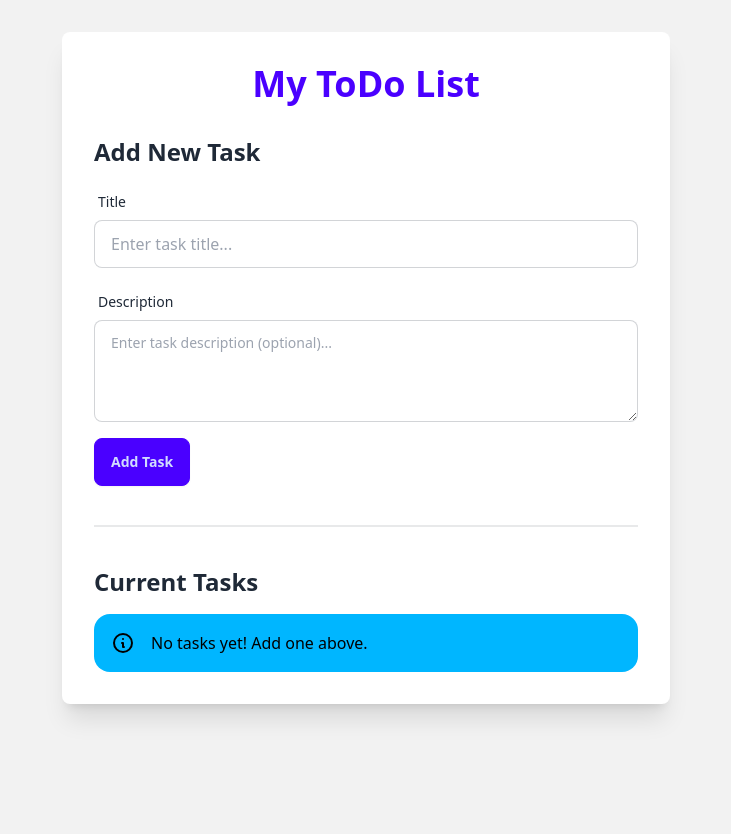
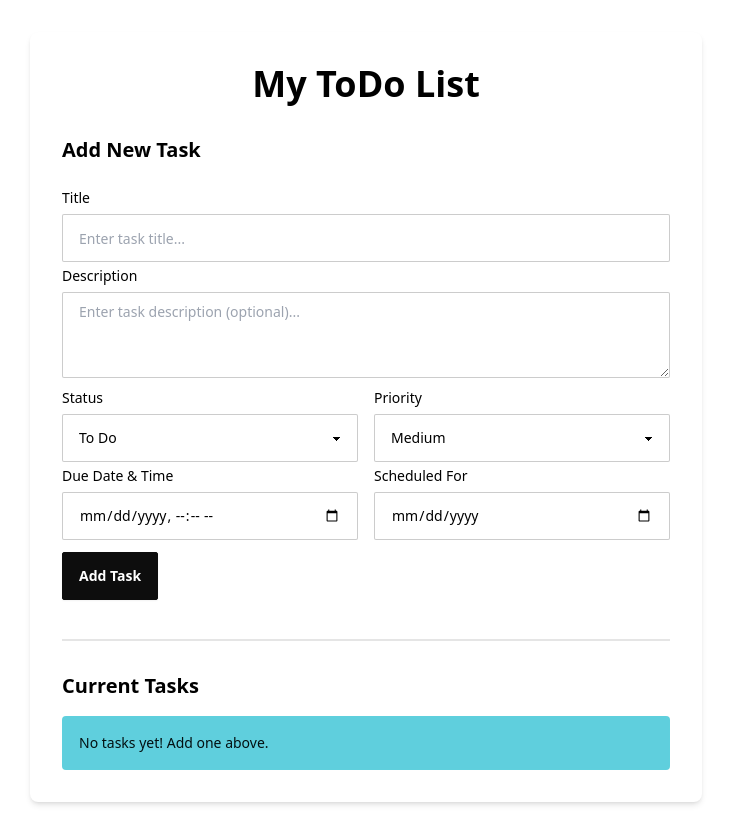
Before and after one commit to andrew-anter/TaskMaster, a Django app: page /todo/ in a window 1280 px wide. Shown: the whole page, without its empty margins (274-1005 px from the left). Before the commit the page ends 719 px from the top, so only its background shows below. Run offline with Django 5.2, Linux system fonts and the light colour scheme; data that the repository does not hold is empty; some libraries are stand-ins or nearby versions.

Commit message:
updated the todo item to have more fields to represent a task with status, priority and schedule

```diff
--- a/todo/forms.py
+++ b/todo/forms.py
@@ -1,25 +1,73 @@
 from django import forms
 from .models import TodoItem
+
+
+# Custom widgets for better date/time input experience
+class DateInput(forms.DateInput):
+    input_type = "date"
+
+
+class DateTimeInput(forms.DateTimeInput):
+    input_type = "datetime-local"
 
 
 class TodoItemForm(forms.ModelForm):
     class Meta:
         model = TodoItem
-        fields = ["title", "description"]
+        fields = [
+            "title",
+            "description",
+            "status",
+            "priority",
+            "due_date",
+            "scheduled_date",
+        ]
         widgets = {
             "title": forms.TextInput(
                 attrs={
                     "placeholder": "Enter task title...",
-                    "class": "input input-bordered w-full",  # DaisyUI input class
+                    "class": "input input-bordered w-full text-sm",
                     "aria-label": "Task Title",
                 }
             ),
             "description": forms.Textarea(
                 attrs={
                     "placeholder": "Enter task description (optional)...",
-                    "class": "textarea textarea-bordered w-full",  # DaisyUI textarea class
+                    "class": "textarea textarea-bordered w-full text-sm leading-relaxed",
                     "rows": 3,
                     "aria-label": "Task Description",
                 }
             ),
+            "due_date": DateTimeInput(
+                attrs={
+                    "class": "input input-bordered w-full text-sm",
+                    "aria-label": "Due Date",
+                }
+            ),
+            "scheduled_date": DateInput(
+                attrs={
+                    "class": "input input-bordered w-full text-sm",
+                    "aria-label": "Scheduled Date",
+                }
+            ),
+            "status": forms.Select(
+                attrs={
+                    "class": "select select-bordered w-full text-sm",
+                    "aria-label": "Status",
+                }
+            ),
+            "priority": forms.Select(
+                attrs={
+                    "class": "select select-bordered w-full text-sm",
+                    "aria-label": "Priority",
+                }
+            ),
         }
+        labels = {
+            "title": "Title",
+            "description": "Description",
+            "due_date": "Due Date & Time",
+            "scheduled_date": "Scheduled For",
+            "status": "Status",
+            "priority": "Priority",
+        }
--- a/todo/templates/todo/todo_list.html
+++ b/todo/templates/todo/todo_list.html
@@ -1,43 +1,28 @@
 {% load static %}
 <!DOCTYPE html>
-<html lang="en" data-theme="light">
+<html lang="en" data-theme="lofi">
 <head>
     <meta charset="UTF-8">
     <meta name="viewport" content="width=device-width, initial-scale=1.0">
-    <title>{{ page_title|default:"To-Do App" }}</title>
+    <title>{{ page_title|default:"Modern To-Do App" }}</title>
     <link href="https://cdn.jsdelivr.net/npm/daisyui@4.11.1/dist/full.min.css" rel="stylesheet" type="text/css" />
     <script src="https://cdn.tailwindcss.com"></script>
-    <style>
-      /* Optional: Small custom tweaks if needed, but try to use DaisyUI/Tailwind utilities first */
-      body {
-        min-height: 100vh;
-      }
-    </style>
 </head>
-<body class="bg-base-200">
-    <div class="container mx-auto p-4 md:p-8 max-w-2xl">
-        <div class="bg-base-100 p-6 md:p-8 rounded-lg shadow-xl">
-            <h1 class="text-3xl md:text-4xl font-bold text-center mb-8 text-primary">{{ page_title|default:"To-Do App" }}</h1>
+<body class="flex items-center justify-center py-8">
+    <div class="w-full max-w-2xl p-4 md:p-0">
+        <div class="bg-base-100 p-6 md:p-8 rounded-lg shadow-md" style="border: 1px solid hsl(var(--border-color));">
+            <h1 class="text-3xl md:text-4xl font-bold text-center mb-8" style="color: hsl(var(--bc));">
+                {{ page_title|default:"Modern To-Do App" }}
+            </h1>
 
             {% if messages %}
-            <div role="alert" class="mb-6">
+            <div class="mb-6 space-y-3">
                 {% for message in messages %}
-                <div class="alert
+                <div role="alert" class="alert
                             {% if message.tags == 'success' %} alert-success
                             {% elif message.tags == 'error' %} alert-error
                             {% elif message.tags == 'warning' %} alert-warning
-                            {% else %} alert-info {% endif %}
-                            shadow-lg">
-                    <svg xmlns="http://www.w3.org/2000/svg" class="stroke-current shrink-0 h-6 w-6" fill="none" viewBox="0 0 24 24">
-                        {% if message.tags == 'success' %}
-                        <path stroke-linecap="round" stroke-linejoin="round" stroke-width="2" d="M9 12l2 2 4-4m6 2a9 9 0 11-18 0 9 9 0 0118 0z" />
-                        {% elif message.tags == 'error' %}
-                        <path stroke-linecap="round" stroke-linejoin="round" stroke-width="2" d="M10 14l2-2m0 0l2-2m-2 2l-2-2m2 2l2 2m7-2a9 9 0 11-18 0 9 9 0 0118 0z" />
-                        {% elif message.tags == 'warning' %}
-                        <path stroke-linecap="round" stroke-linejoin="round" stroke-width="2" d="M12 9v2m0 4h.01m-6.938 4h13.856c1.54 0 2.502-1.667 1.732-3L13.732 4c-.77-1.333-2.694-1.333-3.464 0L3.34 16c-.77 1.333.192 3 1.732 3z" />
-                        {% else %} <path stroke-linecap="round" stroke-linejoin="round" stroke-width="2" d="M13 16h-1v-4h-1m1-4h.01M21 12a9 9 0 11-18 0 9 9 0 0118 0z" />
-                        {% endif %}
-                    </svg>
+                            {% else %} alert-info {% endif %}">
                     <span>{{ message }}</span>
                 </div>
                 {% endfor %}
@@ -45,68 +30,122 @@
             {% endif %}
 
             <div id="add-todo-form-container" class="mb-8">
-                <h2 class="text-2xl font-semibold mb-4">Add New Task</h2>
-                <form method="post" action="{% url 'add_todo' %}" class="space-y-4">
+                <h2 class="text-xl font-semibold mb-6" style="color: hsl(var(--bc) / 0.9 );">Add New Task</h2>
+                <form method="post" action="{% url 'add_todo' %}" class="space-y-1"> {# Reduced space-y for tighter groups #}
                     {% csrf_token %}
-                    <div class="form-control">
-                        <label class="label" for="{{ form.title.id_for_label }}">
-                            <span class="label-text">{{ form.title.label|default:"Task Title" }}</span>
+                    <div class="form-field-group">
+                        <label class="text-sm font-medium mb-1.5 block" for="{{ form.title.id_for_label }}">
+                            {{ form.title.label|default:"Title" }}
                         </label>
-                        {{ form.title.as_widget }} {# Renders the input field with its classes from forms.py #}
-                        {% if form.title.errors %}
-                            {% for error in form.title.errors %}
-                            <label class="label">
-                                <span class="label-text-alt text-error">{{ error }}</span>
+                        {{ form.title }} {# Uses widget classes from forms.py #}
+                        {% for error in form.title.errors %}
+                            <p class="text-xs mt-1">{{ error }}</p>
+                        {% endfor %}
+                    </div>
+
+                    <div class="form-field-group">
+                         <label class="text-sm font-medium mb-1.5 block" for="{{ form.description.id_for_label }}">
+                            {{ form.description.label|default:"Description" }}
+                        </label>
+                        {{ form.description }} {# Uses widget classes from forms.py #}
+                         {% for error in form.description.errors %}
+                            <p class="text-xs mt-1">{{ error }}</p>
+                        {% endfor %}
+                    </div>
+
+                    <div class="grid grid-cols-1 md:grid-cols-2 gap-4 mb-4"> {# Grouping new fields #}
+                        <div class="form-field-group">
+                            <label class="text-sm font-medium mb-1.5 block" for="{{ form.status.id_for_label }}">
+                                {{ form.status.label|default:"Status" }}
                             </label>
+                            {{ form.status }} {# Renders as select due to forms.py widget #}
+                            {% for error in form.status.errors %}
+                                <p class="text-xs mt-1">{{ error }}</p>
                             {% endfor %}
-                        {% endif %}
+                        </div>
+
+                        <div class="form-field-group">
+                            <label class="text-sm font-medium mb-1.5 block" for="{{ form.priority.id_for_label }}">
+                                {{ form.priority.label|default:"Priority" }}
+                            </label>
+                            {{ form.priority }} {# Renders as select #}
+                            {% for error in form.priority.errors %}
+                                <p class="text-xs mt-1">{{ error }}</p>
+                            {% endfor %}
+                        </div>
                     </div>
-                    <div class="form-control">
-                         <label class="label" for="{{ form.description.id_for_label }}">
-                            <span class="label-text">{{ form.description.label|default:"Description (Optional)" }}</span>
-                        </label>
-                        {{ form.description.as_widget }} {# Renders the textarea with its classes #}
-                         {% if form.description.errors %}
-                            {% for error in form.description.errors %}
-                             <label class="label">
-                                <span class="label-text-alt text-error">{{ error }}</span>
+
+                    <div class="grid grid-cols-1 md:grid-cols-2 gap-4 mb-4">
+                        <div class="form-field-group">
+                            <label class="text-sm font-medium mb-1.5 block" for="{{ form.due_date.id_for_label }}">
+                                {{ form.due_date.label|default:"Due Date & Time" }}
                             </label>
+                            {{ form.due_date }} {# Uses DateTimeInput widget #}
+                            {% for error in form.due_date.errors %}
+                                <p class="text-xs mt-1">{{ error }}</p>
                             {% endfor %}
-                        {% endif %}
+                        </div>
+
+                        <div class="form-field-group">
+                            <label class="text-sm font-medium mb-1.5 block" for="{{ form.scheduled_date.id_for_label }}">
+                                {{ form.scheduled_date.label|default:"Scheduled For" }}
+                            </label>
+                            {{ form.scheduled_date }} {# Uses DateInput widget #}
+                            {% for error in form.scheduled_date.errors %}
+                                <p class="text-xs mt-1">{{ error }}</p>
+                            {% endfor %}
+                        </div>
                     </div>
-                    <button type="submit" class="btn btn-primary w-full md:w-auto">Add Task</button>
+
+                    <div class="pt-2"> {# Added padding-top for button spacing #}
+                        <button type="submit" class="btn btn-primary w-full md:w-auto">Add Task</button>
+                    </div>
                 </form>
             </div>
 
-            <div class="divider"></div>
+            <div class="divider my-6" style="border-top-color: hsl(var(--border-color) / 0.5);"></div>
 
-            <div id="todo-list-container" class="mt-8">
-                <h2 class="text-2xl font-semibold mb-4">Current Tasks</h2>
+            <div id="todo-list-container" class="mt-6">
+                <h2 class="text-xl font-semibold mb-4" style="color: hsl(var(--bc) / 0.9 );">Current Tasks</h2>
                 {% if items %}
                 <div class="space-y-3">
                     {% for item in items %}
-                    <div class="card bg-base-100 border border-base-300 shadow hover:shadow-md transition-shadow duration-200" id="todo-item-{{ item.id }}">
-                        <div class="card-body p-4 flex flex-row justify-between items-center">
-                            <div class="item-content {% if item.completed %}line-through text-opacity-60{% endif %}">
-                                <h3 class="card-title text-lg">{{ item.title }}</h3>
+                    <div class="card bg-transparent p-0 shadow-none hover:bg-base-200/30 transition-colors duration-150" id="todo-item-{{ item.id }}" style="border: 1px solid hsl(var(--border-color)); border-radius: var(--rounded-box);">
+                        <div class="p-4 flex flex-col md:flex-row justify-between md:items-center">
+                            <div class="item-content flex-grow {% if item.status == item.Status.COMPLETED %}opacity-60{% endif %} mb-3 md:mb-0">
+                                <h3 class="font-semibold text-md {% if item.status == item.Status.COMPLETED %}line-through{% endif %}" style="color: hsl(var(--bc));">
+                                    {{ item.title }}
+                                </h3>
                                 {% if item.description %}
-                                    <p class="text-sm text-base-content text-opacity-70 mt-1">{{ item.description|linebreaksbr }}</p>
+                                    <p class="text-sm mt-1" style="color: hsl(var(--bc) / 0.7);">{{ item.description|linebreaksbr }}</p>
                                 {% endif %}
-                                <p class="text-xs text-base-content text-opacity-50 mt-1">
-                                    Created: {{ item.created_at|date:"H:i d-m-Y" }}
-                                    {% if item.completed %}(Completed: {{ item.completed|date:"H:i d-m-Y" }}){% endif %}
-                                </p>
+
+                                <div class="text-xs mt-2 space-y-0.5" style="color: hsl(var(--bc) / 0.6);">
+                                    <p><span class="font-medium" style="color: hsl(var(--bc) / 0.75);">Status:</span> {{ item.get_status_display }}</p>
+                                    <p><span class="font-medium" style="color: hsl(var(--bc) / 0.75);">Priority:</span> {{ item.get_priority_display }}</p>
+                                    {% if item.due_date %}
+                                        <p><span class="font-medium" style="color: hsl(var(--bc) / 0.75);">Due:</span> {{ item.due_date|date:"M d, Y H:i" }}</p>
+                                    {% endif %}
+                                    {% if item.scheduled_date %}
+                                        <p><span class="font-medium" style="color: hsl(var(--bc) / 0.75);">Scheduled:</span> {{ item.scheduled_date|date:"M d, Y" }}</p>
+                                    {% endif %}
+                                    <p><span class="font-medium" style="color: hsl(var(--bc) / 0.75);">Created:</span> {{ item.created_at|date:"M d, Y H:i" }}</p>
+                                    <p><span class="font-medium" style="color: hsl(var(--bc) / 0.75);">Modified:</span> {{ item.modified_at|date:"M d, Y H:i" }}</p>
+                                </div>
                             </div>
-                            <div class="card-actions justify-end items-center space-x-2 shrink-0 ml-2">
-                                <form method="post" action="{% url 'toggle_todo' item.id %}" class="inline-block">
+                            <div class="card-actions justify-end items-center space-x-2 shrink-0 md:ml-2 w-full md:w-auto">
+                                <form method="post" action="{% url 'mark_item_as_completed' item.id %}" class="inline-block w-full md:w-auto">
                                     {% csrf_token %}
-                                    <button type="submit" class="btn {% if item.completed %}btn-warning{% else %}btn-success{% endif %} btn-sm">
-                                        {% if item.completed %}Undo{% else %}Complete{% endif %}
+                                    <button type="submit" class="btn
+                                        {% if item.status == item.Status.COMPLETED %}btn-secondary{% else %}btn-success{% endif %}
+                                        btn-sm w-full md:w-auto">
+                                        {% if item.status == item.Status.COMPLETED %}Mark To Do{% else %}Mark Completed{% endif %}
+                                        {# This button's text and action will need refinement when views are updated #}
                                     </button>
                                 </form>
-                                <form method="post" action="{% url 'delete_todo' item.id %}" class="inline-block">
+                                <form method="post" action="{% url 'delete_todo' item.id %}" class="inline-block w-full md:w-auto mt-2 md:mt-0">
                                     {% csrf_token %}
-                                    <button type="submit" class="btn btn-error btn-sm" onclick="return confirm('Are you sure you want to delete this task?');">Delete</button>
+                                    <button type="submit" class="btn btn-error btn-sm w-full md:w-auto" onclick="return confirm('Are you sure you want to delete this task?');">Delete</button>
                                 </form>
                             </div>
                         </div>
@@ -114,14 +153,12 @@
                     {% endfor %}
                 </div>
                 {% else %}
-                <div role="alert" class="alert alert-info mt-4">
-                    <svg xmlns="http://www.w3.org/2000/svg" fill="none" viewBox="0 0 24 24" class="stroke-current shrink-0 w-6 h-6"><path stroke-linecap="round" stroke-linejoin="round" stroke-width="2" d="M13 16h-1v-4h-1m1-4h.01M21 12a9 9 0 11-18 0 9 9 0 0118 0z"></path></svg>
+                <div role="alert" class="alert alert-info mt-4 text-sm">
                     <span>No tasks yet! Add one above.</span>
                   </div>
                 {% endif %}
             </div>
         </div>
     </div>
-
-    </body>
+</body>
 </html>
--- a/todo/urls.py
+++ b/todo/urls.py
@@ -4,6 +4,10 @@ from . import views
 urlpatterns = [
     path("", views.todo_list_view, name="todo_list"),
     path("add/", views.add_todo_view, name="add_todo"),
-    path("toggle/<int:item_id>/", views.toggle_todo_view, name="toggle_todo"),
+    path(
+        "complete/<int:item_id>/",
+        views.mark_item_as_completed,
+        name="mark_item_as_completed",
+    ),
     path("delete/<int:item_id>/", views.delete_todo_view, name="delete_todo"),
 ]
--- a/todo/views.py
+++ b/todo/views.py
@@ -4,7 +4,6 @@ from django.urls import reverse
 from .models import TodoItem
 from .forms import TodoItemForm
 from django.contrib import messages
-from django.utils import timezone
 
 
 def todo_list_view(request):
@@ -44,15 +43,11 @@ def add_todo_view(request):
     return HttpResponseRedirect(reverse("todo_list"))
 
 
-def toggle_todo_view(request, item_id):
+def mark_item_as_completed(request, item_id):
     item = get_object_or_404(TodoItem, id=item_id)
     if request.method == "POST":
-        if item.completed:
-            item.completed = None
-            item.save()
-        else:
-            item.completed = timezone.now()
-            item.save()
+        item.status = TodoItem.Status.COMPLETED
+        item.save()
         messages.info(request, f"Task '{item.title}' status updated.")
         return HttpResponseRedirect(reverse("todo_list"))
     return HttpResponseRedirect(reverse("todo_list"))
```
Also changed, not shown: todo/admin.py (+57 -15 lines), todo/models.py (+28 -6 lines), todo/migrations/0002_alter_todoitem_options_remove_todoitem_completed_and_more.py (added).
